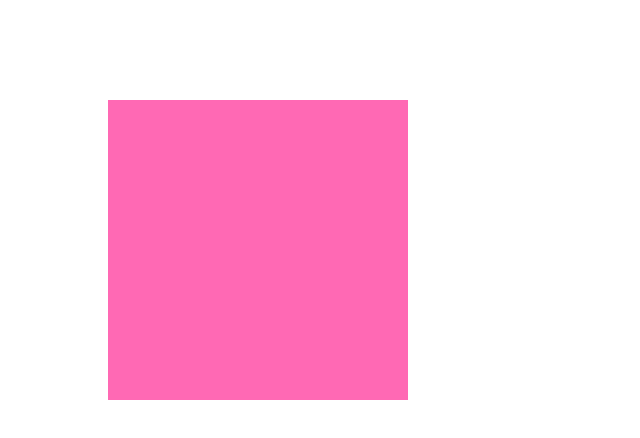
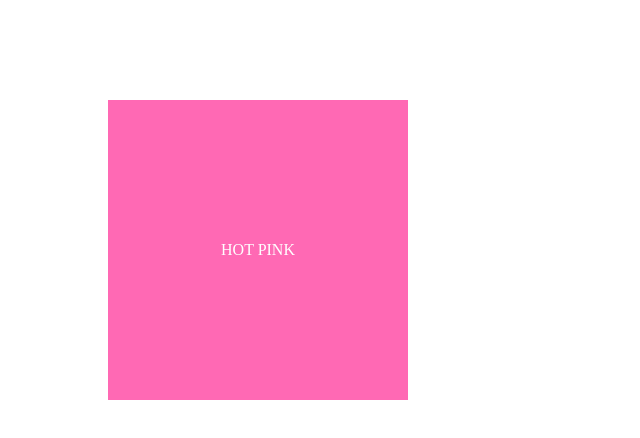
Before and after one commit to AYH9601/hello-git, a plain HTML site: page index.html in a window 1280 px wide. Shown: the full height of the page, 0-640 px from the left. Drawn offline with Linux system fonts and the light colour scheme.

Commit message:
pink box text

```diff
--- a/index.html
+++ b/index.html
@@ -8,6 +8,6 @@
     <link rel="stylesheet" href="style.css">
 </head>
 <body>
-    <div class="box"></div>
+    <div class="box">HOT PINK</div>
 </body>
 </html>
```
